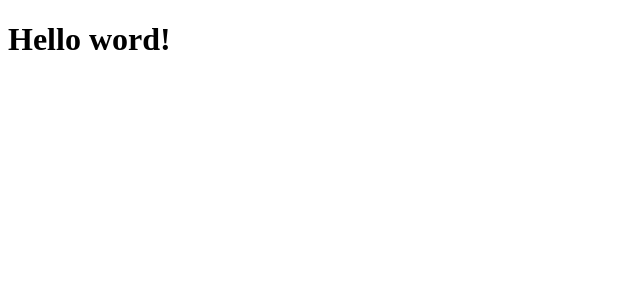
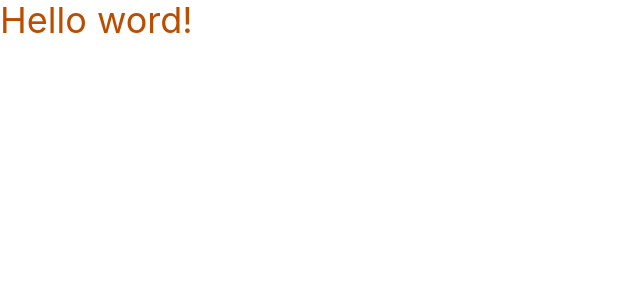
Before and after one commit to petodair/stock-control-react, a React (Vite) app: page / in a window 1280 px wide. Shown: the top 300 px of the page, without its empty margins (0-640 px from the left). Built offline with nearby package versions, Linux system fonts and the light colour scheme.

Commit message:
feat: tailwind adicionado ao projeto

```diff
--- a/package.json
+++ b/package.json
@@ -10,8 +10,10 @@
     "preview": "vite preview"
   },
   "dependencies": {
+    "@tailwindcss/vite": "^4.3.3",
     "react": "^19.2.7",
-    "react-dom": "^19.2.7"
+    "react-dom": "^19.2.7",
+    "tailwindcss": "^4.3.3"
   },
   "devDependencies": {
     "@babel/core": "^7.29.7",
--- a/src/App.tsx
+++ b/src/App.tsx
@@ -1,5 +1,5 @@
 function App() {
-  return <h1>Hello word!</h1>;
+  return <h1 className="text-4xl text-amber-700">Hello word!</h1>;
 }
 
 export default App;
--- a/src/index.css
+++ b/src/index.css
@@ -0,0 +1 @@
+@import "tailwindcss";
--- a/vite.config.ts
+++ b/vite.config.ts
@@ -1,11 +1,13 @@
-import { defineConfig } from 'vite'
-import react, { reactCompilerPreset } from '@vitejs/plugin-react'
-import babel from '@rolldown/plugin-babel'
+import babel from "@rolldown/plugin-babel";
+import tailwindcss from "@tailwindcss/vite";
+import react, { reactCompilerPreset } from "@vitejs/plugin-react";
+import { defineConfig } from "vite";
 
 // https://vite.dev/config/
 export default defineConfig({
   plugins: [
     react(),
-    babel({ presets: [reactCompilerPreset()] })
+    tailwindcss(),
+    babel({ presets: [reactCompilerPreset()] }),
   ],
-})
+});
```
Also changed, not shown: 1 other file (tests, documents, lock files or other folders).
